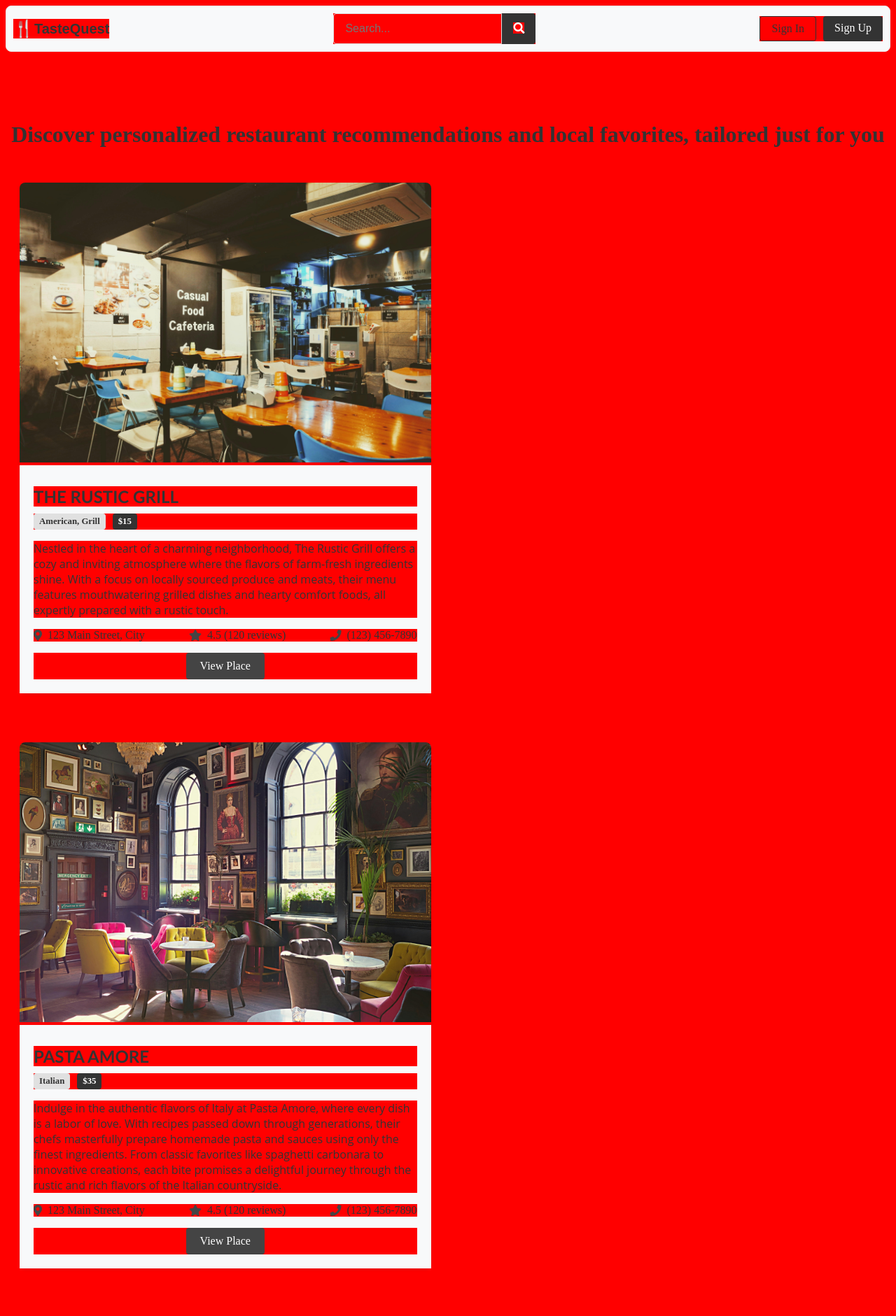
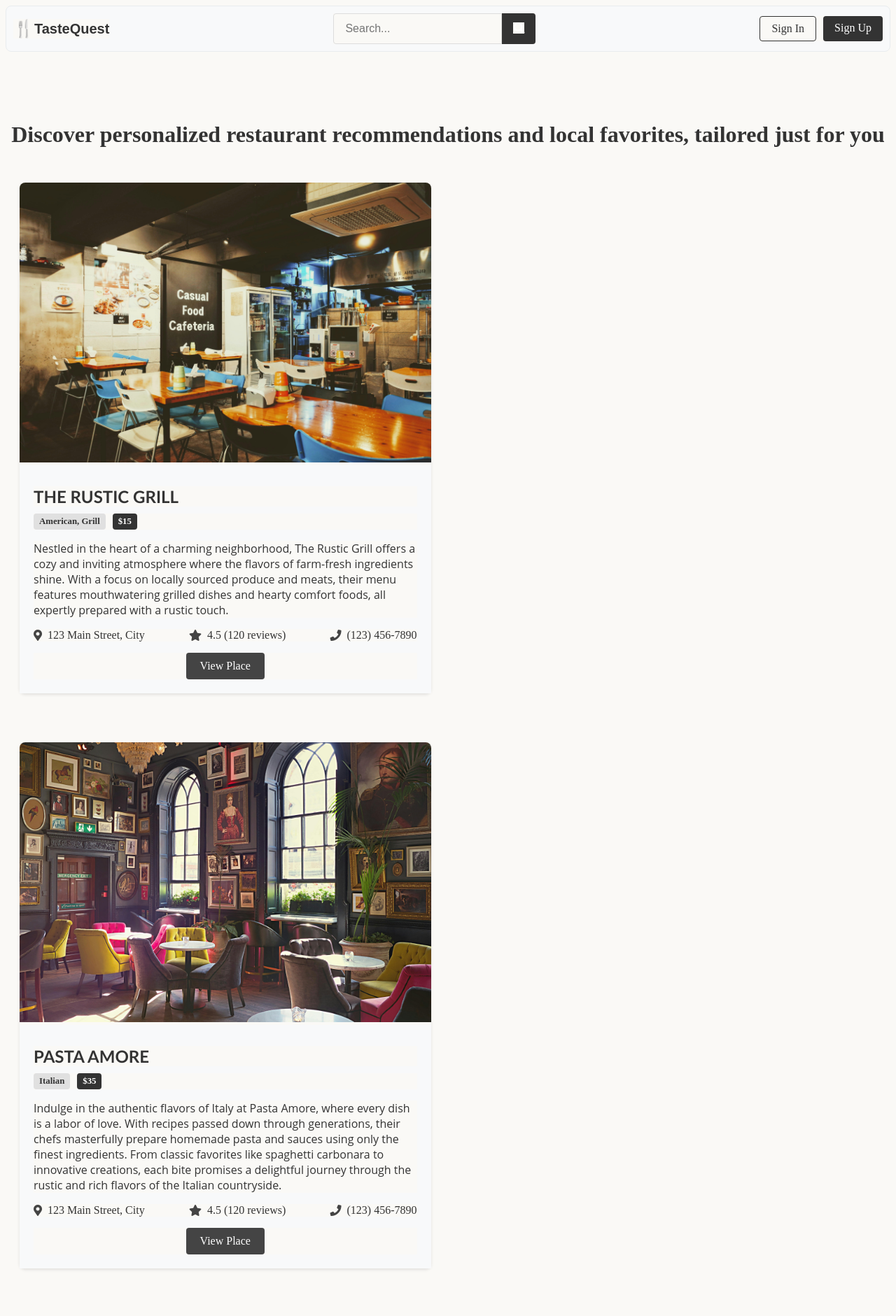
Before and after one commit to Niyofabrice/TasteQuest, a Django app: page / in a window 1280 px wide. Shown: the top 1881 px of the page at 70% size. Run offline with Django 5.2, Linux system fonts and the light colour scheme.

Commit message:
ready for deployment

```diff
--- a/TasteQuest/backend/static/styles/index.css
+++ b/TasteQuest/backend/static/styles/index.css
@@ -1,3 +1,3 @@
 * {
-    background-color: red; /* Slightly darker off-white */
+    background-color: #faf9f6; /* Slightly darker off-white */
 }
```
